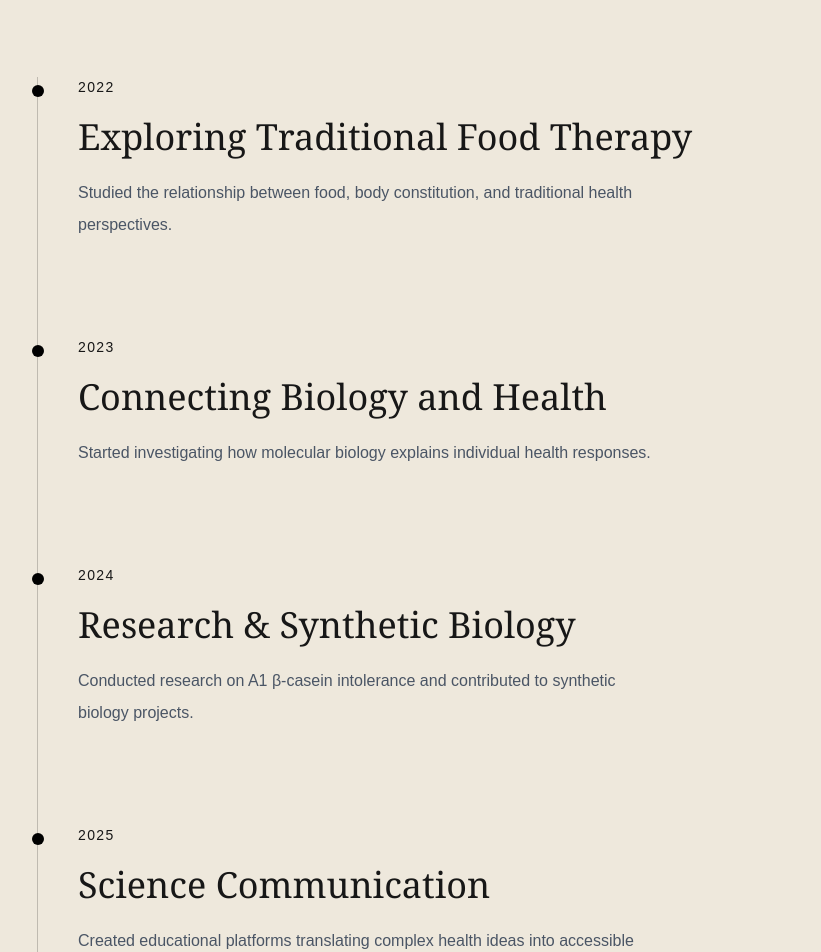
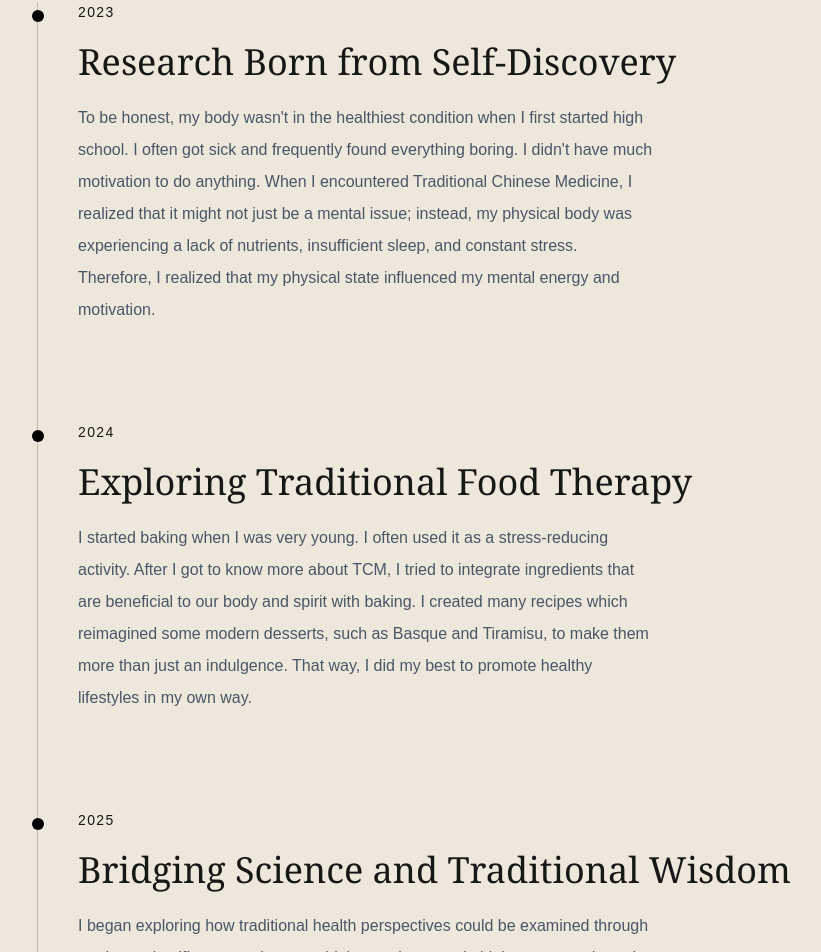
Before and after one commit to Sophie77227/Sophie-s-TCM-research-website, a Next.js app: page / in a window 1280 px wide. Shown: the part 2013-2965 px from the top of the page, without its empty margins (123-944 px from the left). Built offline with nearby package versions, Linux system fonts and the light colour scheme.

Commit message:
Update Journey section

```diff
--- a/components/Journey.tsx
+++ b/components/Journey.tsx
@@ -4,87 +4,61 @@ import { motion } from "framer-motion";
 
 const journey = [
   {
-    year: "2022",
-    title: "Exploring Traditional Food Therapy",
-    text:
-      "Studied the relationship between food, body constitution, and traditional health perspectives.",
-  },
-
-  {
     year: "2023",
-    title: "Connecting Biology and Health",
-    text:
-      "Started investigating how molecular biology explains individual health responses.",
+    title: "Research Born from Self-Discovery",
+    text: "To be honest, my body wasn't in the healthiest condition when I first started high school. I often got sick and frequently found everything boring. I didn't have much motivation to do anything. When I encountered Traditional Chinese Medicine, I realized that it might not just be a mental issue; instead, my physical body was experiencing a lack of nutrients, insufficient sleep, and constant stress. Therefore, I realized that my physical state influenced my mental energy and motivation.",
   },
 
   {
     year: "2024",
-    title: "Research & Synthetic Biology",
-    text:
-      "Conducted research on A1 β-casein intolerance and contributed to synthetic biology projects.",
+    title: "Exploring Traditional Food Therapy",
+    text: "I started baking when I was very young. I often used it as a stress-reducing activity. After I got to know more about TCM, I tried to integrate ingredients that are beneficial to our body and spirit with baking. I created many recipes which reimagined some modern desserts, such as Basque and Tiramisu, to make them more than just an indulgence. That way, I did my best to promote healthy lifestyles in my own way.",
   },
 
   {
     year: "2025",
-    title: "Science Communication",
-    text:
-      "Created educational platforms translating complex health ideas into accessible content.",
+    title: "Bridging Science and Traditional Wisdom",
+    text: "I began exploring how traditional health perspectives could be examined through modern scientific approaches, combining my interests in biology, research, and Traditional Chinese Medicine.",
+  },
+
+  {
+    year: "2026",
+    title: "Expanding Influence and Spreading Knowledge",
+    text: "This year, I began building platforms to translate complex health concepts into accessible knowledge. I developed an AI assistant embedded in this website that offers wellness perspectives through TCM, and created educational posts exploring anxiety, stress, and traditional approaches to emotional balance.",
   },
 ];
 
+export default function Journey() {
+  return (
+    <section
+      id="journey"
+      className="bg-[#eee8dc] py-40"
+    >
+      <div className="max-w-5xl mx-auto px-8">
 
-export default function Journey() {
-
-  return (
-
-    <section
-      className="
-      bg-[#eee8dc]
-      py-40
-      "
-    >
-
-      <div
-        className="
-        max-w-5xl
-        mx-auto
-        px-8
-        "
-      >
-
-        <h2
-          className="
-          font-serif
-          text-7xl
-          mb-24
-          "
-        >
+        <h2 className="font-serif text-7xl mb-24">
           Journey
         </h2>
 
-
-        <div
-          className="
-          border-l
-          border-black/20
-          "
-        >
+        <div className="border-l border-black/20">
 
           {journey.map((item) => (
-
             <motion.div
               key={item.year}
-
               initial={{
                 opacity: 0,
                 x: -30,
               }}
-
               whileInView={{
                 opacity: 1,
                 x: 0,
               }}
-
+              viewport={{
+                once: true,
+              }}
+              transition={{
+                duration: 0.6,
+              }}
               className="
                 ml-10
                 mb-24
@@ -104,26 +78,13 @@ export default function Journey() {
                 "
               />
 
-              <p
-                className="
-                tracking-widest
-                text-sm
-                "
-              >
+              <p className="tracking-widest text-sm">
                 {item.year}
               </p>
 
-
-              <h3
-                className="
-                font-serif
-                text-4xl
-                mt-5
-                "
-              >
+              <h3 className="font-serif text-4xl mt-5">
                 {item.title}
               </h3>
-
 
               <p
                 className="
@@ -136,16 +97,12 @@ export default function Journey() {
                 {item.text}
               </p>
 
-
             </motion.div>
-
           ))}
 
         </div>
 
       </div>
-
     </section>
-
   );
 }
--- a/components/Origin.tsx
+++ b/components/Origin.tsx
@@ -13,9 +13,7 @@ export default function Origin() {
 
 
         <h2 className="font-serif text-5xl md:text-6xl leading-tight mb-12">
-          Where it
-          <br />
-          all started.
+          Where it all started.
         </h2>
 
 
@@ -32,7 +30,7 @@ export default function Origin() {
 
 
             <p className="text-gray-600 leading-loose text-lg mt-8">
-              I start digging into traditional Chinese medicine and nutrition, exploring how different ingredients possess various characteristics. The more I learned, the more I realize that everything is connected: food, immune systems, health, lifestyle... I wonder if the improvement of all health conditions in human body can contribute to lower possibilities of diseases and illnesses.
+              I start digging into traditional Chinese medicine and nutrition and exploring how different ingredients possess various characteristics a few years ago. The more I learned, the more I realized that everything is connected: food, immune systems, health, lifestyle... I wonder if the improvement of all health conditions in human body can contribute to lower possibilities of diseases and illnesses.
             </p>
 
           </div>
```
Lines whose indentation alone changed are shown as unchanged.
